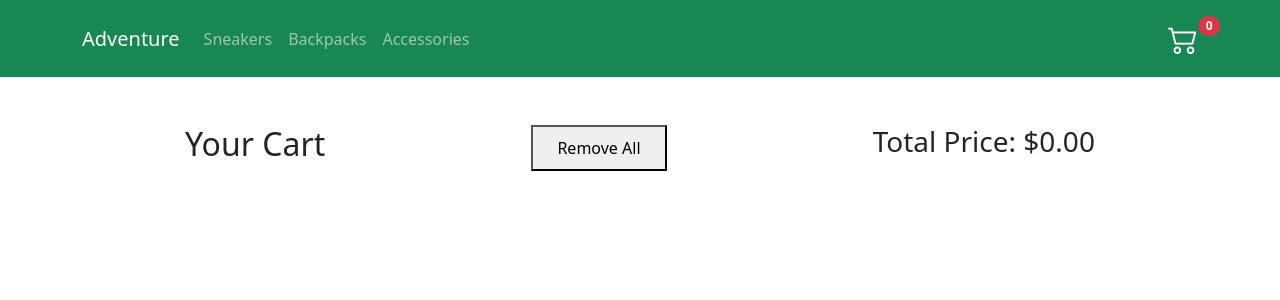
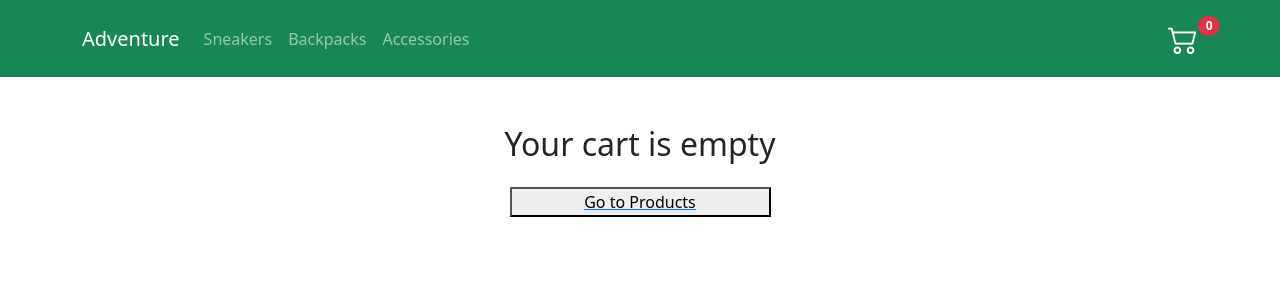
Before and after one commit to JoaquinBuxo/react-ecommerce, a React (Create React App) app: page /cart in a window 1280 px wide. Shown: the top 300 px of the page. Built offline with nearby package versions, Linux system fonts and the light colour scheme.

Commit message:
updating cart component when is empty

```diff
--- a/src/components/Cart.jsx
+++ b/src/components/Cart.jsx
@@ -8,19 +8,24 @@ const Cart = () => {
   return (
     <div>
       <div className="container">
+        {context.cartList.length > 0 && (
           <div className="d-flex justify-content-around mt-5 mb-5">
             <h2>Your Cart</h2>
-          <button className="px-4" onClick={() => context.clear()}>
+            <button className="px-4 h-25" onClick={() => context.clear()}>
               Remove All
             </button>
-          <h3>
+            <div className="d-flex justify-content-around p-3 border">
+              <h3 className="mx-5">
                 Total Price: $
                 {context.cartList
                   .reduce((a, b) => a + b["item-price"] * b["quantity"], 0)
                   .toFixed(2)}
               </h3>
+              <button type="button">Checkout</button>
             </div>
-        {context.cartList.length > 0 &&
+          </div>
+        )}
+        {context.cartList.length > 0 ? (
           context.cartList.map((item) => (
             <div key={item.id} className="row justify-content-center mb-3">
               <div className="col-md-12 col-xl-10">
@@ -62,7 +67,17 @@ const Cart = () => {
                 </div>
               </div>
             </div>
-          ))}
+          ))
+        ) : (
+          <div className="row justify-content-center">
+            <h2 className="row justify-content-center mt-5">
+              Your cart is empty
+            </h2>
+            <Link to="/" className="row justify-content-center w-25 mt-3">
+              <button type="button">Go to Products</button>
+            </Link>
+          </div>
+        )}
       </div>
     </div>
   );
--- a/src/components/ItemDetail.jsx
+++ b/src/components/ItemDetail.jsx
@@ -39,9 +39,14 @@ const ItemDetail = (props) => {
               <h4 className="font-weight-bold">${props.item["item-price"]}</h4>
             </div>
             {numProducts > 0 ? (
-              <Link to="/cart">
-                <button type="button">CART</button>
-              </Link>
+              <div>
+                <Link to="/cart">
+                  <button type="button">CART</button>
+                </Link>
+                <Link to="/">
+                  <button type="button">GO TO PRODUCTS</button>
+                </Link>
+              </div>
             ) : (
               <ItemCount
                 stock={
```
Lines whose indentation alone changed are shown as unchanged.
